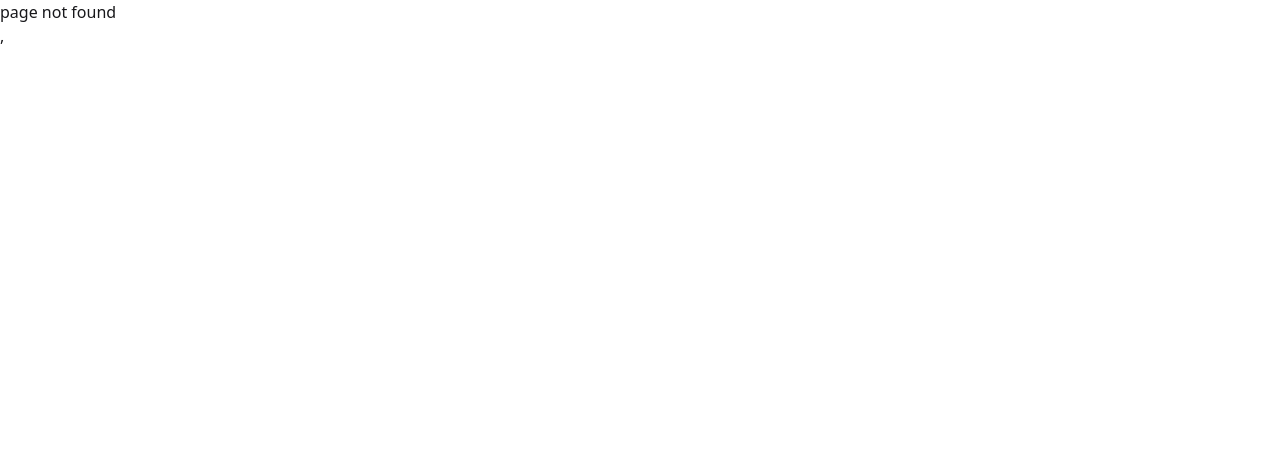
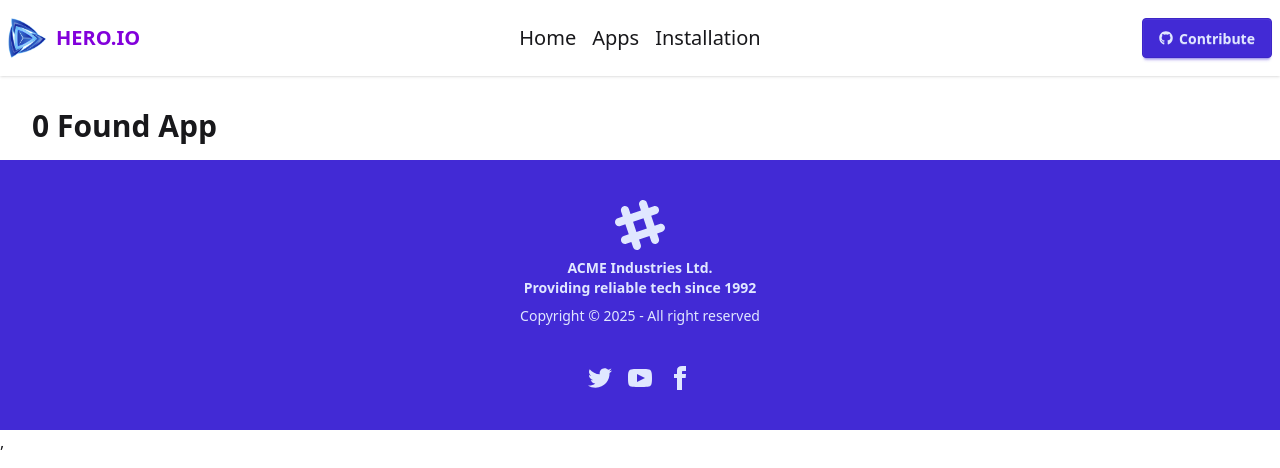
Before and after one commit to khaled8787/hero-app, a React (Vite) app: page /installedApp in a window 1280 px wide. Before the commit this address had no page. Shown: the top 468 px of the page. Built offline with nearby package versions, Linux system fonts and the light colour scheme.

Commit message:
istalled page addeded

```diff
--- a/src/appDetails.jsx
+++ b/src/appDetails.jsx
@@ -4,11 +4,16 @@
 import { CiStar } from "react-icons/ci";
 import { MdPreview } from "react-icons/md";
 import { Bar, BarChart, CartesianGrid, ResponsiveContainer, Tooltip, XAxis, YAxis } from 'recharts';
+import { addApp } from './storeData';
 
 const appDetails = () => {
     const {id} = useParams();
     const appData = useLoaderData();
     const sApp = appData.find(app => app.id == id);
+
+    const handleInstall = (id) =>{
+           addApp(id)
+    }
     return (
         <div>
             <div className='flex gap-20 items-center m-10'>
@@ -36,7 +41,7 @@
                        <span className='text-3xl'>{sApp.reviews}</span>
                        </div>
                     </div>
-                    <p className='btn btn-accent'>Install Now ({sApp.size}MB)</p>
+                    <p onClick={() => handleInstall(id)} className='btn btn-accent'>Install Now ({sApp.size}MB)</p>
                 </div>
             </div>
 
--- /dev/null
+++ b/src/installedApp.jsx
@@ -0,0 +1,49 @@
+import React, { useEffect, useState } from 'react';
+import { useLoaderData } from 'react-router';
+import { getApp } from './storeData';
+import { FaArrowDown } from "react-icons/fa6";
+import { CiStar } from "react-icons/ci";
+
+const installedApp = () => {
+
+    const [install, setInstall] = useState([])
+    const app = useLoaderData();
+    useEffect(() => {
+        const storeApp = getApp();
+        const parseApp = storeApp.map(id => parseInt(id));
+        const filterApp = app.filter(a => parseApp.includes(a.id));
+        setInstall(filterApp);
+    }, [])
+    return (
+        <div>
+            <p className='text-3xl ml-8 font-semibold mt-8 mb-4'>{install.length} Found App</p>
+
+         <div className='ml-8'>
+            {
+                install.map(i => (
+                    <div className='flex gap-5 mb-2 bg-gray-100 p-3 items-center'>
+                        <img className='h-[80px] w-[80px] rounded-md p-3 bg-white' src={i.image} alt={i.title} />
+                        <div className='flex justify-between items-center w-full'>
+                            <div>
+                            <h3 className='text-xl mb-3'>{i.title}</h3>
+                            <div className='flex items-center gap-2'>
+                                <p className='flex items-center gap-1 text-green-500'><FaArrowDown /> {i.downloads}</p>
+                                <p className='flex items-center gap-1 text-amber-500'><CiStar /> {i.ratingAvg}</p>
+                                <p className='text-gray-400'>{i.size} MB</p>
+                            </div>
+                        </div>
+                           <div>
+                            <p className='btn btn-accent'>Uninstall</p>
+                           </div>
+                        </div>
+
+                    </div>
+
+                ))
+            }
+         </div>
+        </div>
+    );
+};
+
+export default installedApp;
--- a/src/navbar.jsx
+++ b/src/navbar.jsx
@@ -6,7 +6,7 @@
     const links = <>
     <Link to={'/'}><li className='m-2 text-xl'>Home</li></Link>
     <Link to={'/apps'}><li className='m-2 text-xl'>Apps</li></Link>
-    <li className='m-2 text-xl'>Installation</li>
+    <Link to={'/installedApp'}><li className='m-2 text-xl'>Installation</li></Link>
     </>
     return (
         <div className="navbar bg-base-100 shadow-sm w-full">
--- a/src/routes.jsx
+++ b/src/routes.jsx
@@ -6,6 +6,7 @@
 import About from './allApps';
 import allApps from './allApps';
 import appDetails from './appDetails';
+import installedApp from './installedApp';
 export const router = createBrowserRouter([
   {
     path: "/",
@@ -27,7 +28,12 @@
           loader:() => fetch('./all-apps.json'),
           path: '/appDetails/:id',
           Component: appDetails
-        }
+        },
+         {
+          loader:() => fetch('./all-apps.json'),
+          path: '/installedApp',
+          Component: installedApp
+         }
     ]
   },
 ]);
--- /dev/null
+++ b/src/storeData.js
@@ -0,0 +1,25 @@
+const getApp = () =>{
+   const appStore = localStorage.getItem('install');
+   if(appStore){
+    const storedApp = JSON.parse(appStore);
+    return storedApp;
+   }
+   else{
+    return [];
+   }
+}
+
+const addApp = (id) =>{
+   const storedAppData = getApp();
+   if(storedAppData.includes(id)){
+    alert('This app is already installed');
+   }
+   else{
+    storedAppData.push(id);
+    const appData = JSON.stringify(storedAppData);
+    localStorage.setItem('install', appData);
+   }
+
+}
+export {getApp};
+export {addApp};
```
